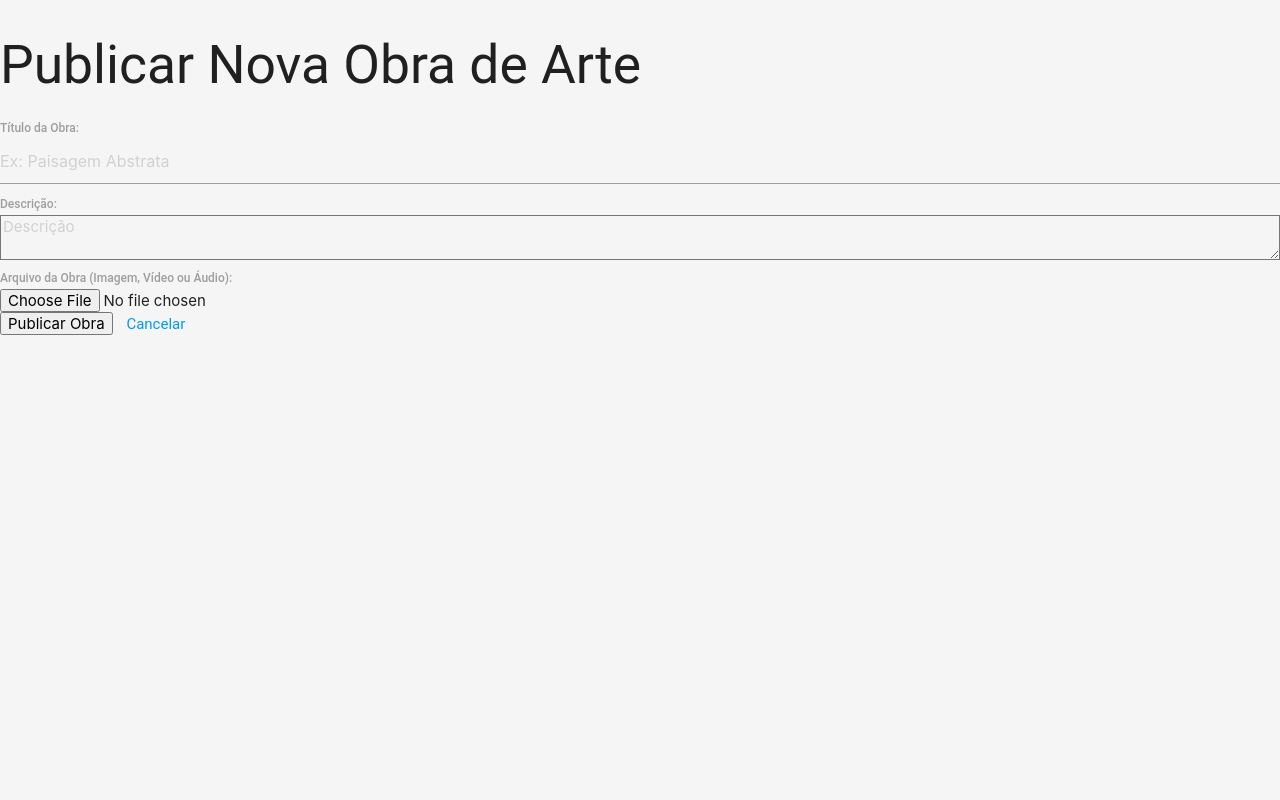
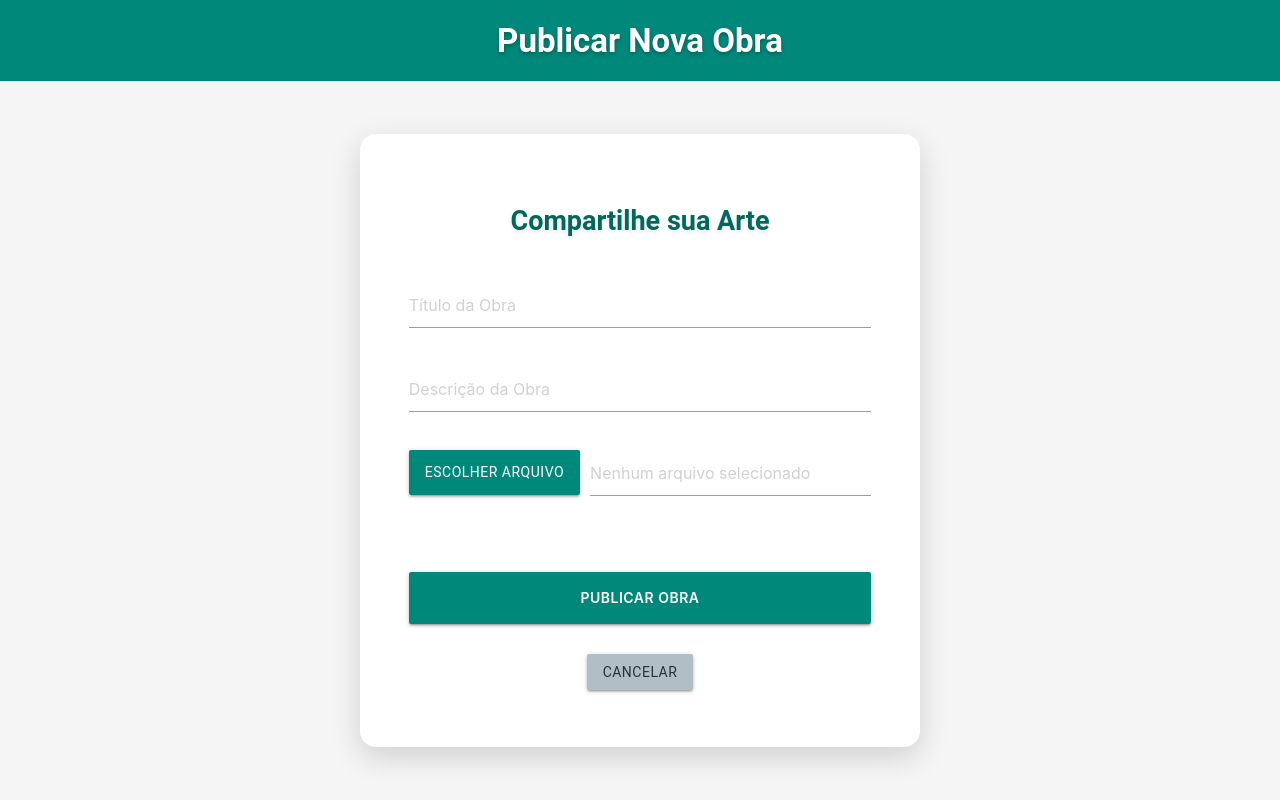
Before and after one commit to ThomasBraccini/TCC, a PHP site: page /upload_arquivos/publicar_arte.php in a window 1280 px wide. Run offline with PHP 8.4, Linux system fonts and the light colour scheme; a user stored in the database is signed in.

Commit message:
Interfaces e modais adicionados.
Este commit e ponto de salvamento para implementar a função de ver outros usuários do sistema para logo em seguida adicionar a funcionalidade de pesquisar por outros usuários.

```diff
--- a/css/style_todos.css
+++ b/css/style_todos.css
@@ -228,10 +228,72 @@
             text-decoration: underline;
         }
     /* Fecha Login pagina Styles */
-    /*Olho senha*/
-        #senha {
-            background-repeat: no-repeat;
-            background-position: right 40px center;
-            background-size: 25px;
+    /*publicar Arte*/
+        .upload-container {
+            flex: 1;
+            display: flex;
+            justify-content: center;
+            align-items: center;
+            padding: 2rem;
+            min-height: calc(100vh - 140px);
         }
-    /*Fecha olho senha*/
+        .upload-card {
+            background: white;
+            padding: 2.5rem;
+            border-radius: 16px;
+            box-shadow: 0 10px 30px rgba(0,0,0,0.15);
+            width: 100%;
+            max-width: 560px;
+        }
+        .upload-title {
+            font-size: 1.8rem;
+            font-weight: 600;
+            color: #00695c;
+            text-align: center;
+            margin-bottom: 2rem;
+            text-shadow: 0 2px 4px rgba(0,0,0,0.1);
+        }
+        .btn-upload {
+            background: #00897b;
+            width: 100%;
+            height: 52px;
+            font-weight: 600;
+            text-transform: uppercase;
+            letter-spacing: 0.5px;
+            margin-top: 1.5rem;
+        }
+        .btn-upload:hover {
+            background: #00695c;
+        }
+        .btn-cancel {
+            background: #b0bec5 !important;
+            color: #263238 !important;
+        }
+        .btn-cancel:hover {
+            background: #90a4ae !important;
+        }
+        .file-field .btn {
+            background: #00695c;
+        }
+        .file-field .btn:hover {
+            background: #004d40;
+        }
+        /* Preview da imagem */
+        #preview-container {
+            margin-top: 1rem;
+            text-align: center;
+            display: none;
+        }
+        #preview-img, #preview-video {
+            max-width: 100%;
+            max-height: 300px;
+            border-radius: 12px;
+            box-shadow: 0 4px 12px rgba(0,0,0,0.2);
+        }
+        .audio-preview {
+            width: 100%;
+            max-width: 400px;
+            height: 50px;
+            margin-top: 1rem;
+        }
+    /* Fecha publicar Arte */
--- a/index.php
+++ b/index.php
@@ -35,7 +35,7 @@ if (isset($_GET['email_verificado']) && $_GET['email_verificado'] == 1) {
                 <div class="row">
                     <div class="input-field col s12">
                         <input type="email" name="email" id="email" required class="validate"
-                             placeholder="seu.email@iffarroupilha.edu.br">
+                            placeholder="seu.email@iffarroupilha.edu.br">
                         <label for="email">E-mail</label>
                     </div>
                     <div class="input-field col s12">
--- a/upload_arquivos/publicar_arte.php
+++ b/upload_arquivos/publicar_arte.php
@@ -5,6 +5,9 @@ if (!isset($_SESSION['user_id'])) {
     exit;
 }
 require_once "../conexao.php";
+
+// Detecta sucesso (ex: processa_publicacao.php redireciona para esta página com ?success=1)
+$mostrar_sucesso = isset($_GET['success']) && $_GET['success'] == '1';
 ?>
 <!DOCTYPE html>
 <html lang="pt-br">
@@ -12,30 +15,79 @@ require_once "../conexao.php";
     <meta charset="UTF-8">
     <title>Publicar Arte - NAC Portal</title>
     <link href="https://fonts.googleapis.com/icon?family=Material+Icons" rel="stylesheet">
-    <link type="text/css" rel="stylesheet" href="../css/materialize.min.css" media="screen,projection"/>
+    <link type="text/css" rel="stylesheet" href="../css/materialize.min.css"/>
     <link type="text/css" rel="stylesheet" href="../css/style_todos.css"/>
 </head>
 <body>
-    <div>
-        <h2>Publicar Nova Obra de Arte</h2>
+    <h1 class="title-nac">Publicar Nova Obra</h1>
+    <div class="upload-container">
+        <div class="upload-card">
+            <h2 class="upload-title">Compartilhe sua Arte</h2>
             <form action="processa_publicacao.php" method="post" enctype="multipart/form-data">
-            <div>
-                <label for="titulo"><strong>Título da Obra:</strong></label><br>
-                <input type="text" name="titulo" id="titulo" required maxlength="255" placeholder="Ex: Paisagem Abstrata">
+                <div class="row">
+                    <!-- TÍTULO -->
+                    <div class="input-field col s12">
+                        <input type="text" name="titulo" id="titulo" required maxlength="255" class="validate"
+                        placeholder="Título da Obra">
                     </div>
-            <div>
-                <label for="descricao"><strong>Descrição:</strong></label><br>
-                <textarea name="descricao" id="descricao" rows="4" placeholder="Descrição"></textarea>
+                    <!-- DESCRIÇÃO -->
+                    <div class="input-field col s12">
+                        <input type="text" name="descricao" id="descricao" required maxlength="500" class="validate"
+                        placeholder="Descrição da Obra">
                     </div>
-            <div>
-                <label for="arquivo"><strong>Arquivo da Obra (Imagem, Vídeo ou Áudio):</strong></label><br>
-                <input type="file" name="arquivo" id="arquivo" required>
+                    <!-- ARQUIVO -->
+                    <div class="file-field input-field col s12">
+                        <div class="btn teal darken-1">
+                            <span>Escolher arquivo</span>
+                            <input type="file" name="arquivo" required
+                                accept="image/*,video/mp4,video/webm,audio/mpeg,audio/wav">
                         </div>
-            <div>
-                <input type="submit" value="Publicar Obra">
-                <a href="../feed.php" style="margin-left: 10px;">Cancelar</a>
+                        <div class="file-path-wrapper">
+                            <input class="file-path validate" type="text"
+                                placeholder="Nenhum arquivo selecionado">
+                        </div>
+                    </div>
+                    <!-- BOTÕES -->
+                    <div class="col s12" style="margin-top: 2rem; text-align: center;">
+                        <button type="submit" class="btn waves-effect waves-light btn-upload">
+                            Publicar Obra
+                        </button>
+                        <a href="../meu_perfil/meu_perfil.php" class="btn waves-effect waves-light btn-cancel" style="margin-top: 2rem; text-align: center;">
+                            Cancelar
+                        </a>
+                    </div>
                 </div>
             </form>
         </div>
+    </div>
+    <!-- MODAL DE SUCESSO -->
+    <?php if ($mostrar_sucesso): ?>
+    <div id="modalSucesso" class="modal">
+        <div class="modal-content center">
+            <i class="material-icons large green-text" style="font-size: 4rem;">check_circle</i>
+            <h5>Publicação realizada com sucesso!</h5>
+            <p>Sua obra foi publicada e está disponível no feed.</p>
+        </div>
+        <div class="modal-footer">
+            <a href="../feed.php" class="modal-close waves-effect waves-green btn-flat">Ir para o Feed</a>
+        </div>
+    </div>
+    <?php endif; ?>
+
+    <script src="../js/materialize.min.js"></script>
+    <script>
+        document.addEventListener('DOMContentLoaded', function() {
+            // Inicializa componentes do Materialize
+            M.AutoInit();
+            <?php if ($mostrar_sucesso): ?>
+                // Inicializa e abre o modal de sucesso de forma robusta
+                var elem = document.getElementById('modalSucesso');
+                if (elem) {
+                    var instance = M.Modal.init(elem, { dismissible: false });
+                    instance.open();
+                }
+            <?php endif; ?>
+        });
+    </script>
 </body>
 </html>
```
Also changed, not shown: upload_arquivos/processa_publicacao.php (+2 -8 lines), meu_perfil/fotos_perfil/31c8b5e4f4ea0a403eb7d3742db41f1e.jpeg (added), uploads/3da5cbd4532c7dae222c63675a8e4bd0.png (added), uploads/9b2ceeefcaed01facb3ee87f1c741469.jpg (added), 2 other files. Lines whose indentation alone changed are shown as unchanged.
